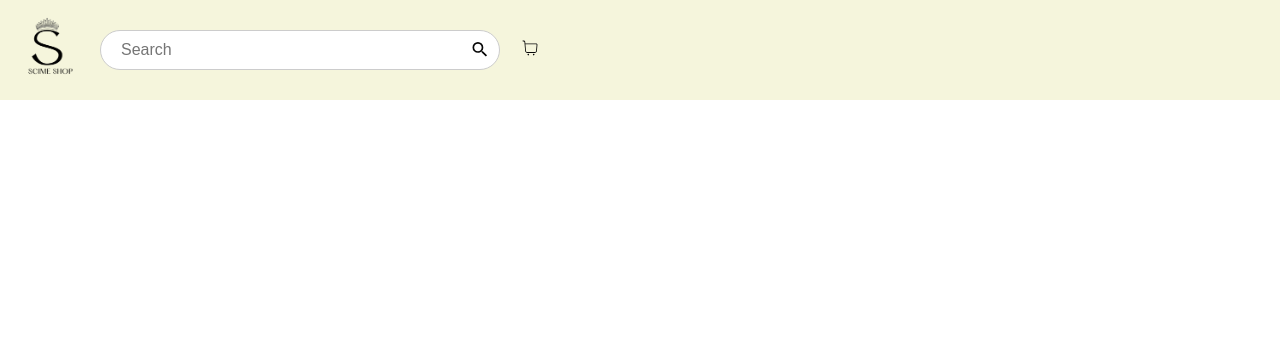
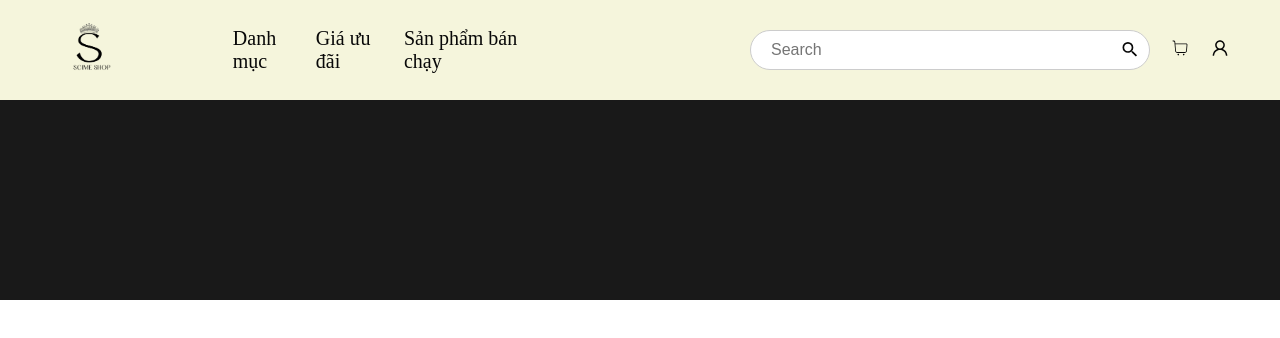
Before and after one commit to nguyen-huu-thang/shop-frontend, a React (Create React App) app: page / in a window 1280 px wide. Shown: the top 338 px of the page. Built offline with nearby package versions, Linux system fonts and the light colour scheme.

Commit message:
update navbar

```diff
--- a/src/App.css
+++ b/src/App.css
@@ -9,4 +9,6 @@
 :root {
     --color-navigation :  rgb(245, 245, 220);
     --color-icon : rgb(8,8,8);
+    --color-background : rgb(25,25,25);
+    --color-text : rgb(45, 56, 45);
 }
--- a/src/App.js
+++ b/src/App.js
@@ -1,10 +1,12 @@
 import './App.css';
+import Footer from './components/NavBar/footer';
 import Navbar from './components/NavBar/navbar';
 
 function App() {
   return (
     <div className="App">
       <Navbar />
+      <Footer />
     </div>
   );
 }
--- /dev/null
+++ b/src/components/NavBar/footer.js
@@ -0,0 +1,17 @@
+import styled from "styled-components";
+
+function Footer(){
+    return (
+        <FooterContainer>
+            <footer>Footer</footer>
+        </FooterContainer>
+    )
+}
+
+export default Footer;
+const FooterContainer = styled.div`
+    background-color: var(--color-background);
+    padding: 20px;
+    text-align: center;
+    height: 300px;
+`;
--- a/src/components/NavBar/navbar.js
+++ b/src/components/NavBar/navbar.js
@@ -2,27 +2,60 @@ import Logo from '../../assets/images/logo1.png';
 import { MdSearch } from "react-icons/md";
 import styled from "styled-components";
 import { CiShoppingCart } from "react-icons/ci";
+import { AiOutlineUser } from "react-icons/ai";
+import React, { useState } from "react";
 
 function Navbar(props) {
+    const [sidebarVisible, setSidebarVisible] = useState(false);
     return (
         <Navigation>
             <div className='navContainer'>
                 <div className='logo'>
                     <img src={Logo} alt="Logo" />
                 </div>
+                <div className='navLinks'>
+                    <div className='dropdown'>
+                        <a href="/">Danh mục</a>
+                        <div className='dropdownMenu'>
+                            <a href="/">Thời trang</a>
+                            <a href="/">Giày dép - Túi sách</a>
+                            <a href="/">Điện tử - Công nghệ</a>
+                            <a href="/">Sức khỏe - Làm đẹp</a>
+                            <a href="/">Đồ gia dụng</a>
+                            <a href="/">Đồ trang trí</a>
+                            <a href="/">Mẹ và bé</a>
+                            <a href="/">Sách - Văn phòng phẩm</a>
+                        </div>
+                    </div>
+                    <a href="/">Giá ưu đãi</a>
+                    <a href="/">Sản phẩm bán chạy</a>
+                </div>
+                <div className='navMenu'>
                     <div className='navSearch'>
                         <div className='searchIcon'>
                             <MdSearch />
                         </div>
                         <input type="text" placeholder="Search" />
                     </div>
-                <div className='navCart'>
+                    <div className='navCart' onClick={() => setSidebarVisible(true)}>
                         <CiShoppingCart />
+                        {sidebarVisible && (
+                            <>
+                                <div className='overlay' onClick={() => setSidebarVisible(false)}></div>
+                                <div className='sidebar'>
+                                    <h3>Giỏ hàng của bạn</h3>
+                                    <p>Danh sách sản phẩm...</p>
+                                </div>
+                            </>
+                        )}
+                    </div>
+                    <div className='navAccount'>
+                        <AiOutlineUser />
+                    </div>
                 </div>
             </div>
         </Navigation>
     )
-
 }
 
 export default Navbar;
@@ -32,13 +65,14 @@ const Navigation = styled.div`
     height: 100px;
     position: fixed;
     top: 0;
+    background-color: var(--color-navigation);
     .navContainer {
         width: 100%;
         height: 100%;
         display: flex;
-        justify-content: flex-start;
+        justify-content: space-between;
         align-items: center;
-        background-color: var(--color-navigation);
+        padding : 0px 50px 0px 50px;
 
         .logo {
             margin : 0;
@@ -49,7 +83,72 @@ const Navigation = styled.div`
                 height: auto;
             }
         }
+
+        .navLinks {
+            margin: 0px 200px 0px 100px;
+            display: flex;
+            align-items: center;
+
+            .dropdown {
+                position: relative;
+                display: inline-block;
+
+                a {
+                    margin-right: 20px;
+                    color: var(--color-icon);
+                    text-decoration: none;
+                    font-size: 20px;
+                    &:hover {
+                        color: var(--color-text);
                     }
+                }
+
+                .dropdownMenu {
+                    width: 30rem;
+                    display: none;
+                    position: absolute;
+                    top: 100%;
+                    left: 0;
+                    background-color: var(--color-navigation);
+                    border: 1px solid var(--color-navigation);
+                    border-radius: 1px;
+                    box-shadow: 0px 4px 6px rgba(0, 0, 0, 0.1);
+                    z-index: 10;
+
+                    a {
+                        display: block;
+                        padding: 10px 20px;
+                        color: var(--color-icon);
+                        text-decoration: none;
+                        font-size: 18px;
+
+                        &:hover {
+                            background-color: var(--color-navigation);
+                            color: var(--color-text);
+                        }
+                    }
+                }
+
+                &:hover .dropdownMenu {
+                    display: block;
+                }
+            }
+
+            a {
+                margin-right: 20px;
+                color: var(--color-icon);
+                text-decoration: none;
+                font-size: 20px;
+                &:hover {
+                    color: var(--color-text);
+                }
+            }
+        }
+
+        .navMenu {
+            display: flex;
+            align-items: center;
+            justify-content: flex-start;
 
             .navSearch {
                 display: flex;
@@ -87,5 +186,57 @@ const Navigation = styled.div`
                 margin-left: 20px;
                 font-size: 20px;
                 color: var(--color-icon);
+                cursor: pointer;
+
+                .overlay {
+                    position: fixed;
+                    top: 0;
+                    left: 0;
+                    width: 80%;
+                    height: 100%;
+                    background: rgba(0, 0, 0, 0.5); /* Độ mờ */
+                    z-index: 100; /* Đặt lớp phủ lên trên */
+                    cursor: pointer;
                 }
+
+                .sidebar {
+                    position: fixed;
+                    top: 0;
+                    right: 0;
+                    width: 20%; /* Độ rộng sidebar */
+                    height: 100%;
+                    background: black;
+                    z-index: 101; /* Trên overlay */
+                    padding: 20px;
+                    box-shadow: -4px 0px 6px rgba(0, 0, 0, 0.1);
+                    transform: translateX(100%); /* Ban đầu ẩn ngoài màn hình */
+                    transition: transform 0.3s ease; /* Hiệu ứng trượt */
+                }
+
+                .sidebar h3 {
+                    margin: 0;
+                    padding-bottom: 10px;
+                    border-bottom: 1px solid #ccc;
+                    color: var(--color-text);
+                }
+
+                .sidebar p {
+                    margin: 10px 0;
+                    color: var(--color-icon);
+                }
+
+                .sidebarVisible .sidebar {
+                    transform: translateX(0); /* Trượt vào màn hình */
+                }
+            }
+
+            .navAccount {
+                margin-left: 20px;
+                font-size: 20px;
+                color: var(--color-icon);
+                cursor: pointer;
+            }
+        }
+    }
+
 `;
```
Lines whose indentation alone changed are shown as unchanged.
